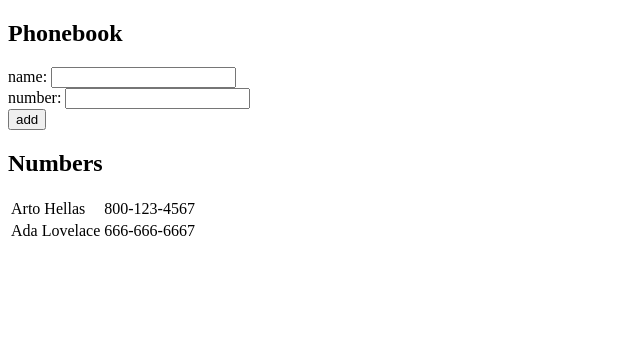
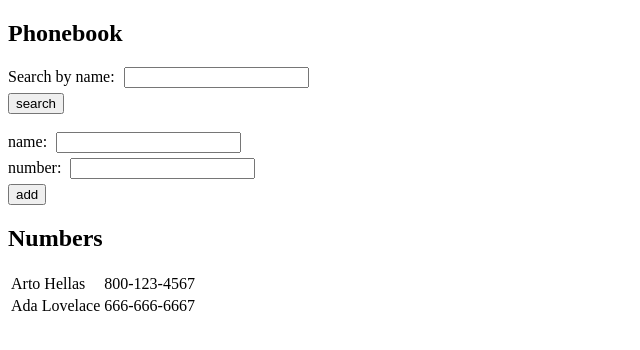
Before and after one commit to emilyperi/full-stack, a React (Create React App) app in the folder part2/phonebook/: page / in a window 1280 px wide. Shown: the top 350 px of the page, without its empty margins (0-640 px from the left). Built offline with nearby package versions, Linux system fonts and the light colour scheme.

Commit message:
completed part 2.9

```diff
--- a/part2/phonebook/src/App.js
+++ b/part2/phonebook/src/App.js
@@ -1,4 +1,9 @@
 import {useState} from 'react'
+
+const inputStyle = {
+  marginLeft: "5px",
+  marginBottom: "5px"
+}
 
 function App() {
   const [persons, setPersons] = useState([
@@ -6,6 +11,8 @@ function App() {
   ])
   const [newName, setNewName] = useState('')
   const [newNumber, setNewNumber] = useState('')
+  const [searchName, setSearchName] = useState('')
+  const [showAll, setShowAll] = useState(true)
 
   const addPerson = (event) => {
     event.preventDefault()
@@ -32,14 +39,36 @@ function App() {
     setNewNumber(event.target.value)
   }
 
+  const handleSearchName = (event) => {
+    setSearchName(event.target.value)
+  }
+  const handleFilter = (event) => {
+    event.preventDefault()
+    setShowAll(!showAll)
+    if (!showAll) {
+      setSearchName('')
+    }
+  }
+
+  const personsToShow = showAll
+    ? persons
+    : persons.filter(person => person.name.toLowerCase() === searchName.toLowerCase())
+
+
+
   return (
     <div>
       <h2>Phonebook</h2>
+      <form onSubmit={handleFilter}>
+        <div>Search by name: <input style={inputStyle} value={searchName} onChange={handleSearchName}/></div>
+        <button type="submit">{showAll ? "search" : "clear"}</button>
+      </form>
+      <br/>
       <form onSubmit={addPerson}>
         <div>
-          name: <input value={newName} onChange={handleNameChange}/>
+          name: <input style={inputStyle} value={newName} onChange={handleNameChange}/>
           <div>
-            number: <input value={newNumber} onChange={handleNumberChange}/></div>
+            number: <input style={inputStyle} value={newNumber} onChange={handleNumberChange}/></div>
         </div>
         <div>
           <button  type="submit">add</button>
@@ -48,7 +77,7 @@ function App() {
       <h2>Numbers</h2>
       <table>
         <tbody>
-      {persons.map(person =>
+      {personsToShow.map(person =>
         <tr key={person.name}>
           <td>{person.name}</td>
           <td>{person.number}</td>
```
